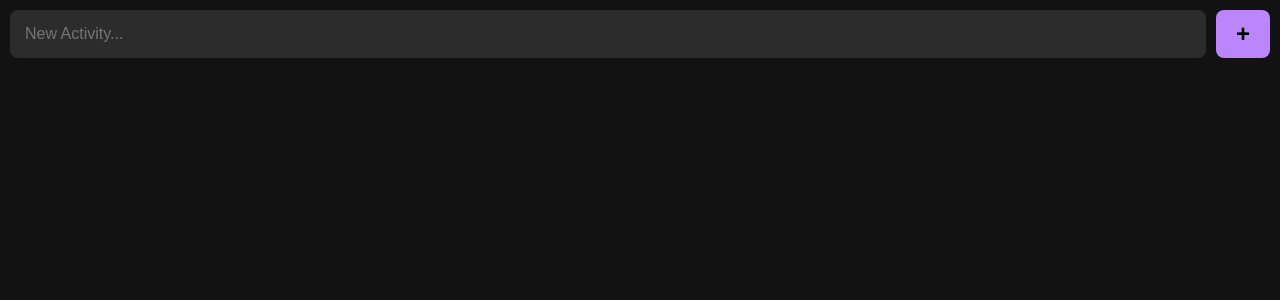
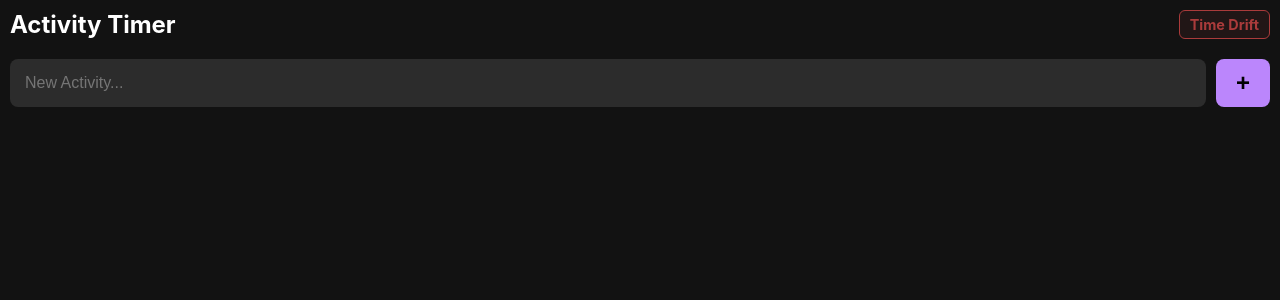
Before and after one commit to dafioram/SimpleMultiTimer, a Flask app: page / in a window 1280 px wide. Shown: the top 300 px of the page. Run offline with Flask 3, Linux system fonts and the light colour scheme; data that the repository does not hold is empty.

Commit message:
Display clock sync

```diff
--- a/main.py
+++ b/main.py
@@ -6,6 +6,7 @@ import time
 import os
 import shutil
 import datetime
+import subprocess
 
 app = Flask(__name__)
 
@@ -58,6 +59,33 @@ def move_to_top(timer_to_move):
     # Move target to top
     timer_to_move.position = 0
 
+def is_time_synced():
+    """
+    Cross-platform check for system clock synchronization.
+    Supports Linux (timedatectl) and Windows (w32tm).
+    """
+    try:
+        # 1. Windows Check
+        if os.name == 'nt':
+            # Run 'w32tm /query /status' to check the time source
+            output = subprocess.check_output(['w32tm', '/query', '/status'], text=True)
+
+            # If the source is "Local CMOS Clock", it is NOT synced to the internet.
+            # If it lists a server (e.g. "time.windows.com"), it IS synced.
+            return "Local CMOS Clock" not in output
+
+        # 2. Linux / Raspberry Pi Check
+        else:
+            result = subprocess.check_output(
+                ['timedatectl', 'show', '-p', 'NTPSynchronized', '--value'],
+                text=True
+            ).strip()
+            return result == 'yes'
+
+    except Exception:
+        # If the command fails completely, fail safe to False
+        return False
+
 # --- MODEL ---
 class Timer(db.Model):
     id = db.Column(db.Integer, primary_key=True)
@@ -75,9 +103,12 @@ with app.app_context():
 @app.route('/')
 def index():
     # 1. Sort purely by Position (0 is top)
-    # The 'Running Float' logic is now baked into the position itself
     timers = Timer.query.order_by(Timer.position.asc()).all()
-    return render_template('index.html', timers=timers, now=time.time())
+
+    # 2. Check Time Sync Status
+    synced = is_time_synced()
+
+    return render_template('index.html', timers=timers, now=time.time(), synced=synced)
 
 @app.route('/sw.js')
 def service_worker():
--- a/templates/index.html
+++ b/templates/index.html
@@ -11,6 +11,24 @@
             color: #e0e0e0;
             font-family: -apple-system, BlinkMacSystemFont, "Segoe UI", Roboto, sans-serif;
             margin: 0; padding: 10px;
+        }
+
+        /* --- Header & Sync Status --- */
+        .app-header {
+            display: flex; justify-content: space-between; align-items: center;
+            margin-bottom: 20px;
+        }
+        .header-title { font-size: 1.5rem; font-weight: bold; color: #fff; margin: 0; }
+
+        .sync-badge {
+            font-size: 0.9rem; font-weight: bold; padding: 5px 10px; border-radius: 6px;
+            display: flex; align-items: center; gap: 6px;
+        }
+        .sync-ok { color: #00e676; background: rgba(0, 230, 118, 0.1); border: 1px solid #00e676; }
+        .sync-err { color: #ff5252; background: rgba(255, 82, 82, 0.1); border: 1px solid #ff5252; animation: pulse 2s infinite; }
+
+        @keyframes pulse {
+            0% { opacity: 1; } 50% { opacity: 0.6; } 100% { opacity: 1; }
         }
 
         /* --- Add Bar --- */
@@ -37,24 +55,13 @@
             border-left: 6px solid #00e676;
         }
 
-        /* --- Sort Arrows --- */
-        .order-controls {
-            display: flex; flex-direction: column; margin-right: 12px;
-        }
-        .arrow-btn {
-            text-decoration: none; color: #444; font-size: 1.2rem; line-height: 1; padding: 4px;
-        }
-        .arrow-btn:hover { color: #fff; }
-
         /* --- Text Info --- */
-        /* --- FIX 1: Add margin to the right so it doesn't hit the buttons --- */
         .timer-info { flex-grow: 1; margin-right: 20px; }
 
         .timer-name { font-size: 1.1rem; font-weight: 600; color: #bb86fc; display: block; margin-bottom: 4px;}
         .timer-display { font-size: 1.8rem; font-family: monospace; font-weight: bold; color: #fff; }
 
         /* --- Action Buttons --- */
-        /* --- FIX 2: Prevent these buttons from being squished --- */
         .controls { display: flex; align-items: center; gap: 15px; flex-shrink: 0; }
 
         .btn {
@@ -76,7 +83,6 @@
 
         .edit-form { display: flex; align-items: center; gap: 8px; }
 
-        /* --- FIX 3: Set a fixed width and prevent growing --- */
         .edit-input {
             width: 130px; flex-grow: 0;
             padding: 5px; border-radius: 4px; border: 1px solid #444;
@@ -93,6 +99,18 @@
     </style>
 </head>
 <body>
+
+    <div class="app-header">
+        <h1 class="header-title">Activity Timer</h1>
+
+        {% if synced %}
+            <div class="sync-badge sync-ok">⏱︎ Synced</div>
+        {% else %}
+            <div class="sync-badge sync-err" title="System clock is not synchronized! Timers may jump.">
+                Time Drift
+            </div>
+        {% endif %}
+    </div>
 
     <form action="/add" method="POST" class="add-form">
         <input type="text" name="name" placeholder="New Activity..." required autocomplete="off">
```
Lines whose indentation alone changed are shown as unchanged.
